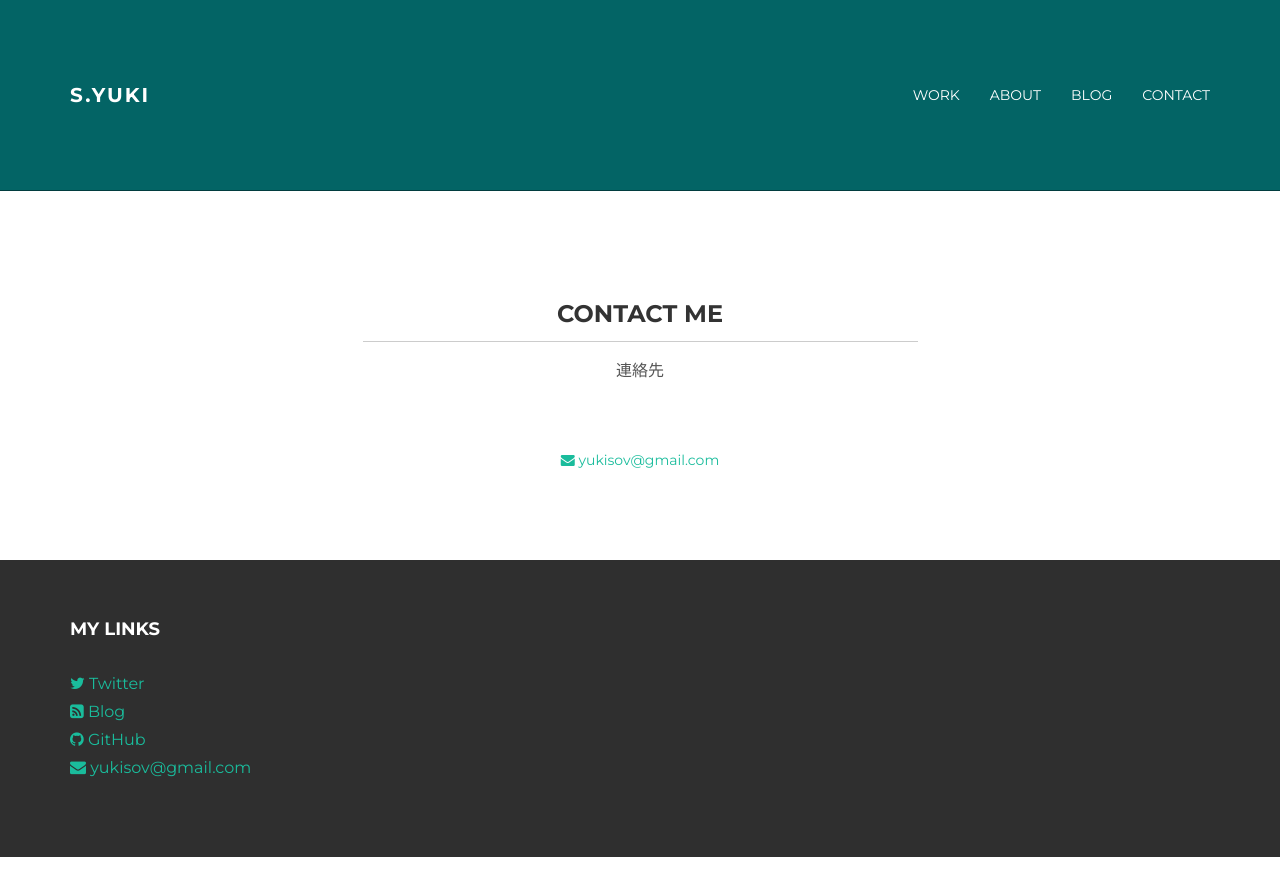
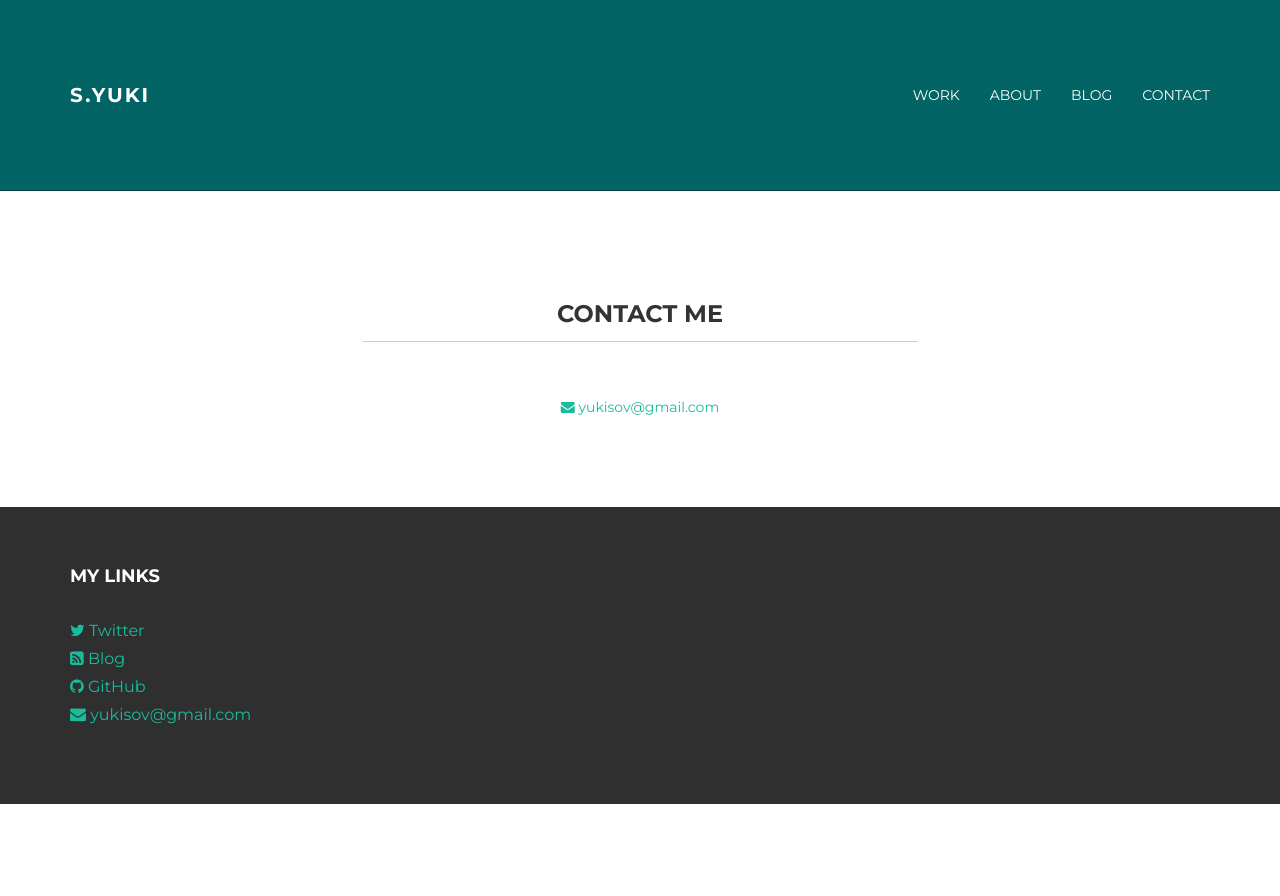
Before and after one commit to yukisov/yukisov.github.io, a Jekyll site: the page built from contact.html, in a window 1280 px wide. Shown: the top 896 px of the page. Built offline with Jekyll 4.4.1, drawn with Linux system fonts in a browser that asks for light colours; nearby versions of some CDN libraries.

Commit message:
Update some files

```diff
--- a/about.html
+++ b/about.html
@@ -12,6 +12,7 @@ layout: default
           <img src="http://www.gravatar.com/avatar/75d298fa13be4443f22a5765005f06ba.png" alt="S.Yuki">
         </div>
         <h1>About Me</h1>
+        <hr>
         <p>Software Engineer</p>
 
       </div><!-- /col-lg-8 -->
--- a/contact.html
+++ b/contact.html
@@ -10,7 +10,6 @@ layout: default
     <div class="col-md-6 col-md-offset-3 centered">
       <h3>CONTACT ME</h3>
       <hr>
-      <p>連絡先</p>
     </div>
   </div>
   <div class="row mt">
```
